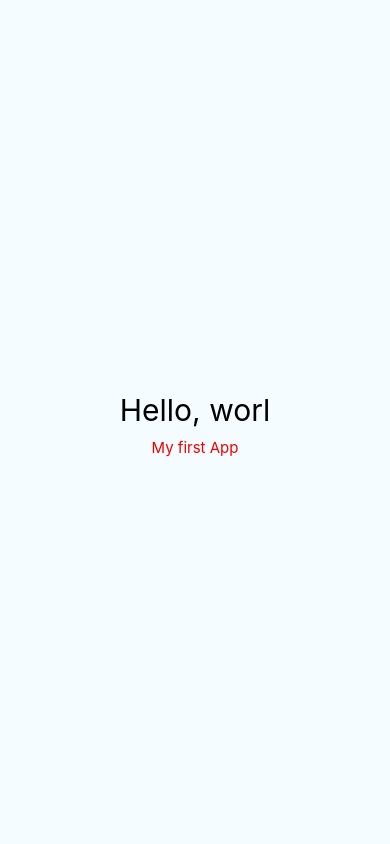
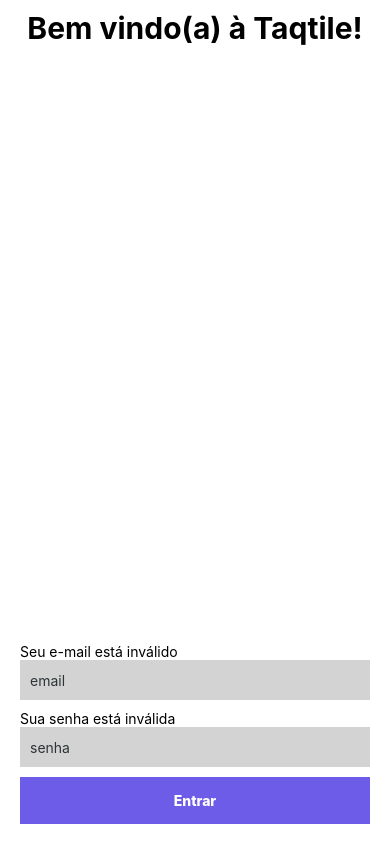
Before and after one commit to eduardoprado/React-Native-OnBoard, a React Native app in the folder AwesomeProject/: screen / in a window 390 px wide. Built offline with nearby package versions, Linux system fonts and the light colour scheme.

Commit message:
Working on server validation

```diff
--- a/AwesomeProject/App.tsx
+++ b/AwesomeProject/App.tsx
@@ -9,42 +9,22 @@
 import React from 'react';
 import {Component} from 'react';
 import {Platform, StyleSheet, Text, View} from 'react-native';
+import LoginPage from './src/components/Login/LoginPage';
+import ApolloClient from "apollo-boost";
+import { ApolloProvider } from "react-apollo";
 
-const instructions = Platform.select({
-  ios: 'Press Cmd+R to reload,\n' + 'Cmd+D or shake for dev menu',
-  android:
-    'Double tap R on your keyboard to reload,\n' +
-    'Shake or press menu button for dev menu',
+const client = new ApolloClient({
+  uri: "https://tq-template-server-sample.herokuapp.com/graphql"
 });
 
-export default class HelloWorldApp extends Component {
+
+export default class App extends Component {
   render() {
     return (
-      <View style={styles.container}>
-        <Text style={styles.welcome}>Hello, worl</Text>
-        <Text style={styles.instructions}>My first App</Text>
-      </View>
+      <ApolloProvider client={client}>
+        <LoginPage/>
+      </ApolloProvider>
+
     );
   }
 }
-
-
-const styles = StyleSheet.create({
-  container: {
-    flex: 1,
-    justifyContent: 'center',
-    alignItems: 'center',
-    backgroundColor: '#F5FCFF',
-  },
-  welcome: {
-    fontSize: 30,
-    textAlign: 'center',
-    margin: 10,
-  },
-  instructions: {
-    fontSize: 15,
-    textAlign: 'center',
-    color: '#F00000',
-    marginBottom: 5,
-  },
-});
--- a/AwesomeProject/index.js
+++ b/AwesomeProject/index.js
@@ -3,8 +3,8 @@
  */
 
 import {AppRegistry} from 'react-native';
-import App from './App';
-import LoginPage from './src/components/Login/LoginPage';
 import {name as appName} from './app.json';
+import App from './App'
 
-AppRegistry.registerComponent(appName, () => LoginPage);
+
+AppRegistry.registerComponent(appName, () => App);
--- a/AwesomeProject/package.json
+++ b/AwesomeProject/package.json
@@ -7,7 +7,10 @@
     "test": "jest"
   },
   "dependencies": {
+    "apollo-boost": "^0.3.1",
+    "graphql": "^14.3.0",
     "react": "16.8.3",
+    "react-apollo": "^2.5.5",
     "react-native": "0.59.5"
   },
   "devDependencies": {
--- a/AwesomeProject/src/components/Login/LoginForm.tsx
+++ b/AwesomeProject/src/components/Login/LoginForm.tsx
@@ -1,7 +1,22 @@
 import React from 'react';
 import {Component} from 'react';
 import {Platform, StyleSheet, TextInput, View, TouchableOpacity, Text} from 'react-native';
+import { gql } from "apollo-boost";
+import { Mutation } from "react-apollo";
 
+const mutationToServer = gql`
+  mutation LoginOperation {
+    Login (data:{
+      email: "admin@taqtile.com"
+      password: "1111"
+    }){
+    user{
+      id
+      birthDate
+      }
+    }
+  }
+`;
 
 export default class LoginForm extends Component<any, {
     email: string;
```
Also changed, not shown: 1 other file (tests, documents, lock files or other folders).
